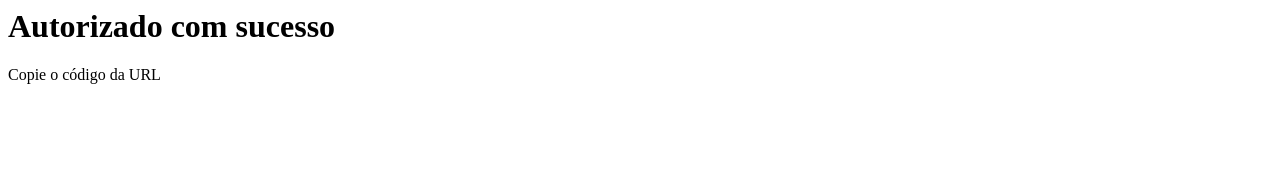
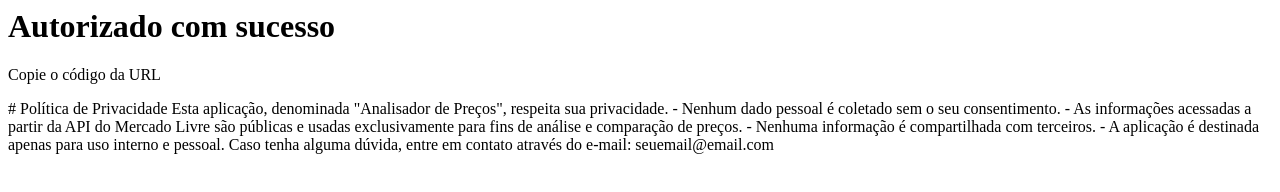
Before and after one commit to GGuFreitas/callback-page, a plain HTML site: page index.html in a window 1280 px wide. Drawn offline with Linux system fonts and the light colour scheme.

Commit message:
Update index.html

```diff
--- a/index.html
+++ b/index.html
@@ -2,5 +2,16 @@
   <body>
     <h1>Autorizado com sucesso</h1>
     <p>Copie o código da URL</p>
+    <p># Política de Privacidade
+
+Esta aplicação, denominada "Analisador de Preços", respeita sua privacidade.
+
+- Nenhum dado pessoal é coletado sem o seu consentimento.
+- As informações acessadas a partir da API do Mercado Livre são públicas e usadas exclusivamente para fins de análise e comparação de preços.
+- Nenhuma informação é compartilhada com terceiros.
+- A aplicação é destinada apenas para uso interno e pessoal.
+
+Caso tenha alguma dúvida, entre em contato através do e-mail: seuemail@email.com
+</p>
   </body>
 </html>
```
